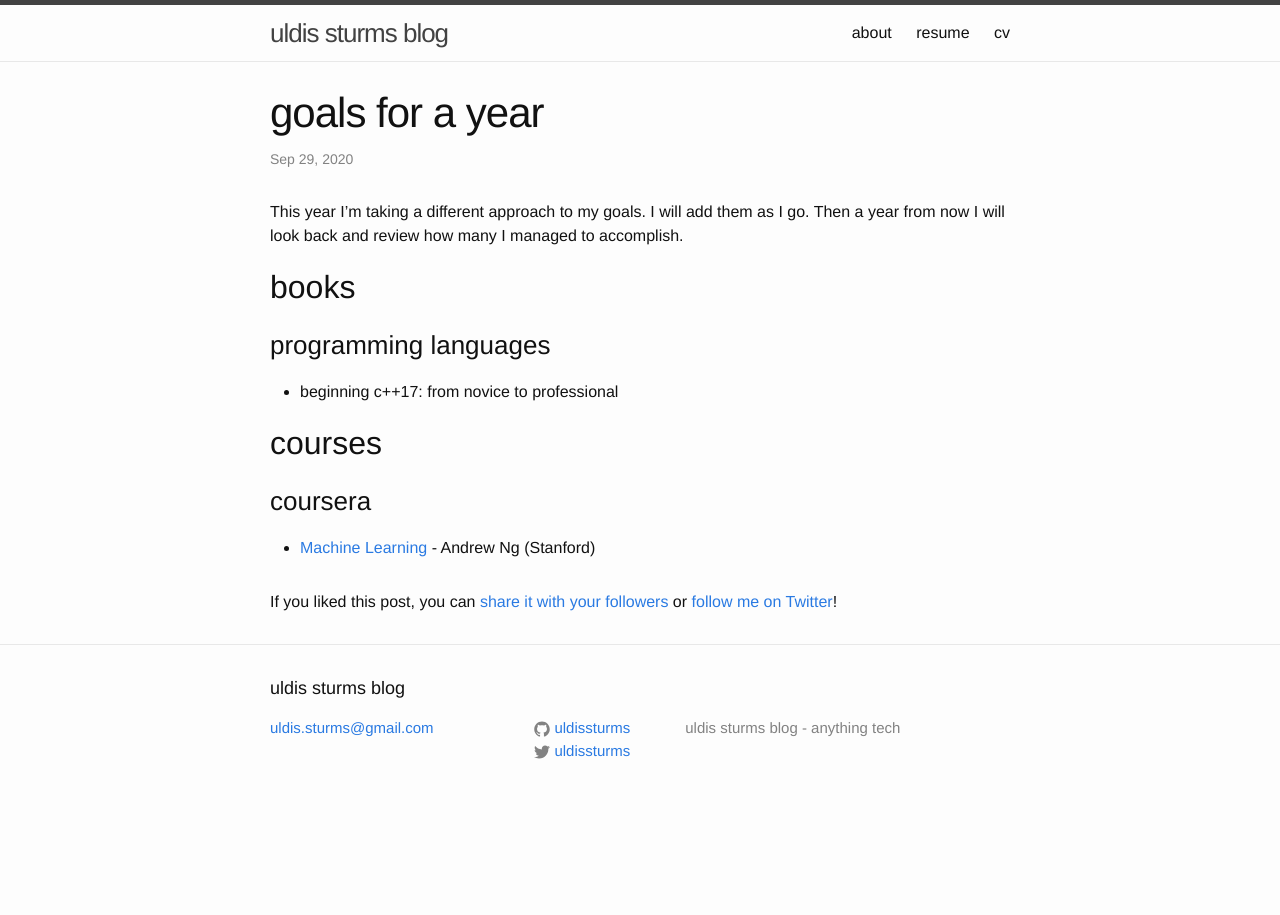
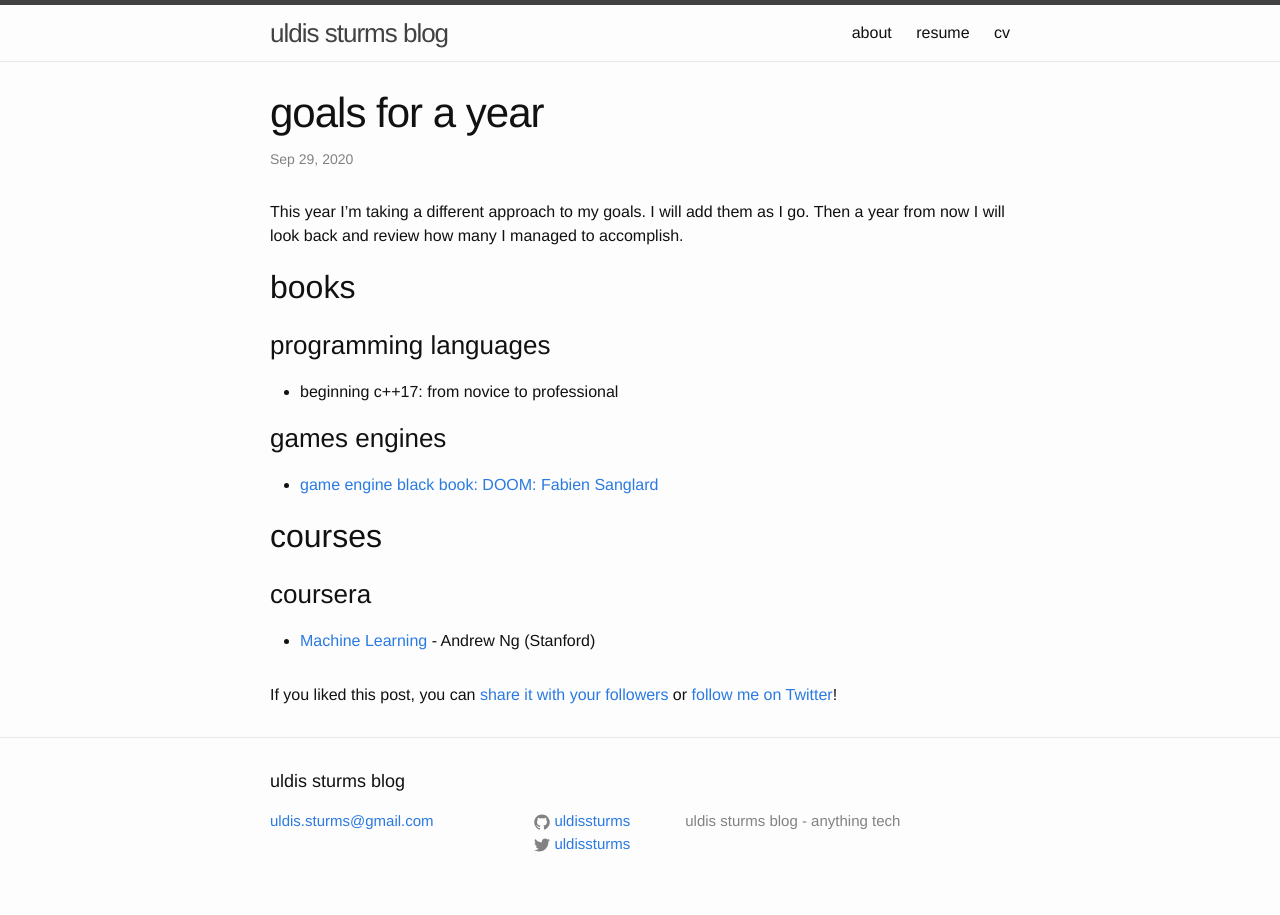
Before and after one commit to uldissturms/uldissturms.github.io, a Jekyll site: the page built from _posts/2020-09-29-goals-for-a-year.markdown, in a window 1280 px wide. Built offline with Jekyll 4.4.1, drawn with Linux system fonts in a browser that asks for light colours.

Commit message:
feat(goals): add games engine black book - doom to the list of books to read

```diff
--- a/_posts/2020-09-29-goals-for-a-year.markdown
+++ b/_posts/2020-09-29-goals-for-a-year.markdown
@@ -13,6 +13,10 @@ This year I'm taking a different approach to my goals. I will add them as I go.
 
 * beginning c++17: from novice to professional
 
+### games engines
+
+* [game engine black book: DOOM: Fabien Sanglard](https://fabiensanglard.net/gebbdoom/)
+
 ## courses
 
 ### coursera
```
